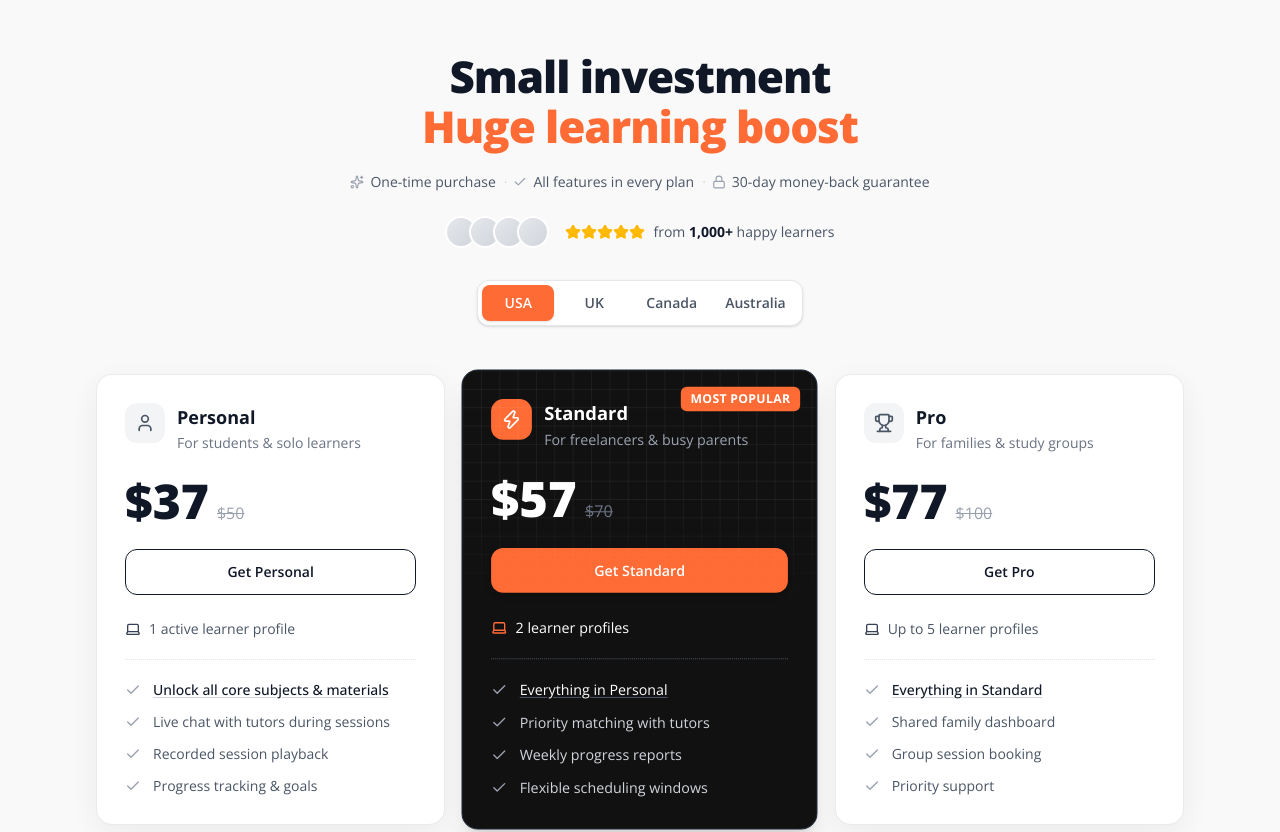
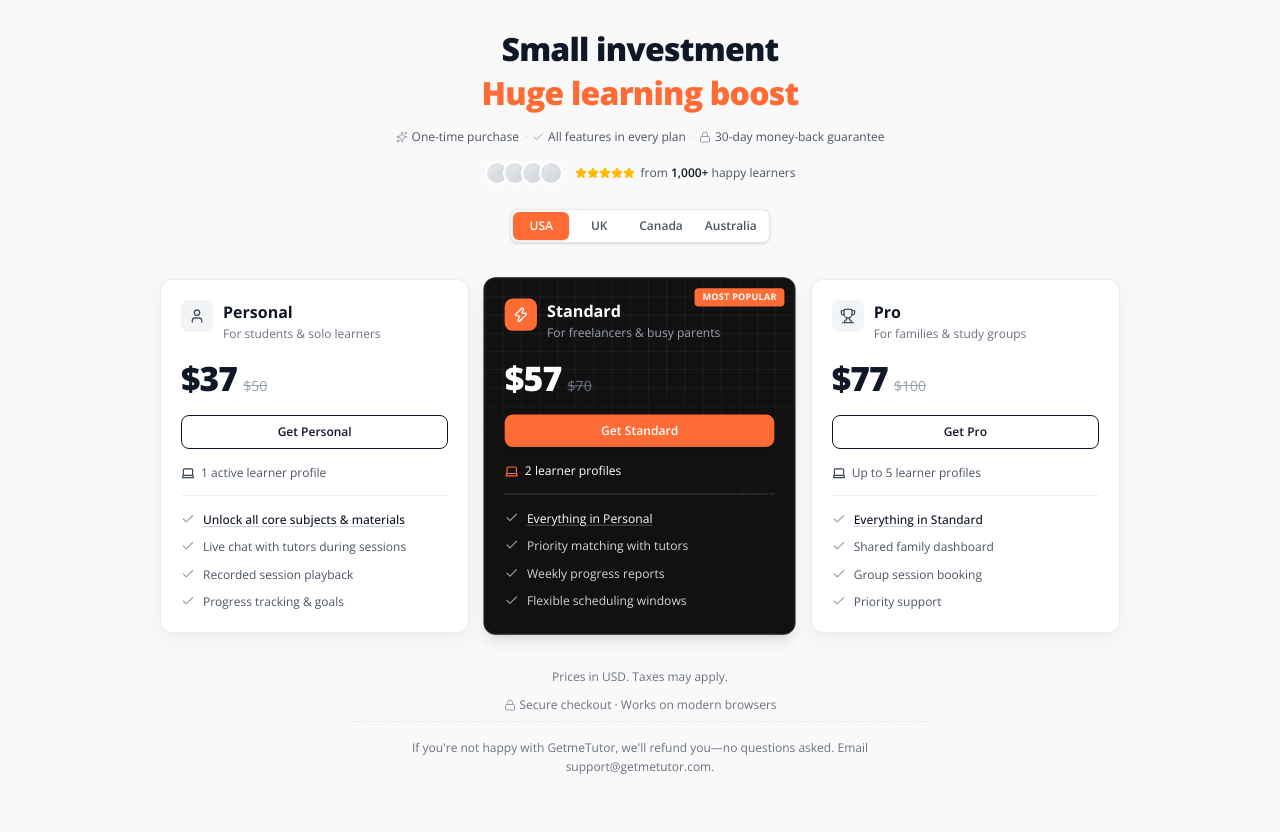
Before and after one commit to Shahzaib-010/getmetutor, a React (Vite) app: page / in a window 1280 px wide. Shown: the part 1440-2272 px from the top of the page. Built offline with nearby package versions, Linux system fonts and the light colour scheme.

Commit message:
pricing section fixes

```diff
--- a/src/components/section/PricingSection.jsx
+++ b/src/components/section/PricingSection.jsx
@@ -290,57 +290,57 @@
       className={`w-full font-open-sans antialiased ${className}`}
       style={{ backgroundColor: "var(--color-bg)" }}
     >
-      <div className="max-w-6xl mx-auto px-4 sm:px-6 lg:px-8 py-12 sm:py-16 md:py-20">
+      <div className="max-w-5xl mx-auto px-4 sm:px-6 lg:px-8 py-9 sm:py-11 md:py-14">
         {/* Header */}
-        <div className="text-center max-w-3xl mx-auto">
-          <h2 className="text-3xl sm:text-4xl md:text-[2.75rem] font-extrabold tracking-tight text-gray-900 leading-[1.15]">
+        <div className="text-center max-w-2xl mx-auto">
+          <h2 className="text-2xl sm:text-3xl md:text-[2rem] font-extrabold tracking-tight text-gray-900 leading-snug">
             Small investment
             <br />
             <span style={{ color: ORANGE }}>Huge learning boost</span>
           </h2>
-          <div className="mt-5 flex flex-wrap items-center justify-center gap-x-2 gap-y-2 text-xs sm:text-sm text-gray-600">
+          <div className="mt-3.5 flex flex-wrap items-center justify-center gap-x-1.5 gap-y-1.5 text-[11px] sm:text-xs text-gray-600">
             {region.subheader.map((item, i) => (
-              <span key={item.text} className="inline-flex items-center gap-1.5">
+              <span key={item.text} className="inline-flex items-center gap-1">
                 {i > 0 && (
                   <span className="text-gray-300 hidden sm:inline" aria-hidden>
                     ·
                   </span>
                 )}
-                <item.icon className="h-3.5 w-3.5 text-gray-400 shrink-0" />
+                <item.icon className="h-3 w-3 text-gray-400 shrink-0" />
                 <span>{item.text}</span>
               </span>
             ))}
           </div>
 
           {/* Social proof */}
-          <div className="mt-6 flex flex-col sm:flex-row items-center justify-center gap-3 sm:gap-4">
-            <div className="flex -space-x-2">
+          <div className="mt-4 flex flex-col sm:flex-row items-center justify-center gap-2.5 sm:gap-3">
+            <div className="flex -space-x-1.5">
               {[0, 1, 2, 3].map((i) => (
                 <div
                   key={i}
-                  className="h-8 w-8 rounded-full border-2 border-white bg-linear-to-br from-gray-200 to-gray-300"
+                  className="h-6 w-6 rounded-full border-2 border-white bg-linear-to-br from-gray-200 to-gray-300"
                   aria-hidden
                 />
               ))}
             </div>
-            <div className="flex items-center gap-2 text-sm text-gray-700">
+            <div className="flex items-center gap-1.5 text-xs text-gray-700">
               <div className="flex text-amber-400">
                 {[1, 2, 3, 4, 5].map((s) => (
-                  <Star key={s} className="h-4 w-4 fill-current" />
+                  <Star key={s} className="h-3 w-3 fill-current" />
                 ))}
               </div>
               <span className="text-gray-600">
-                from <strong className="text-gray-900">1,000+</strong> happy learners
+                from <strong className="text-gray-900 font-semibold">1,000+</strong> happy learners
               </span>
             </div>
           </div>
 
           {/* Country switcher */}
-          <div className="mt-8 flex justify-center">
+          <div className="mt-6 flex justify-center">
             <div
               role="tablist"
               aria-label="Select region for pricing"
-              className="inline-flex flex-wrap justify-center gap-1 rounded-xl border border-gray-200 bg-white p-1 shadow-sm"
+              className="inline-flex flex-wrap justify-center gap-0.5 rounded-lg border border-gray-200 bg-white p-0.5 shadow-sm"
             >
               {REGION_KEYS.map((key) => {
                 const active = regionKey === key;
@@ -352,7 +352,7 @@
                     aria-selected={active}
                     onClick={() => setRegionKey(key)}
                     className={[
-                      "min-w-18 rounded-lg px-3 py-2 text-xs sm:text-sm font-semibold transition-colors",
+                      "min-w-14 rounded-md px-2.5 py-1.5 text-[11px] sm:text-xs font-semibold transition-colors",
                       active
                         ? "text-white shadow-sm"
                         : "text-gray-600 hover:text-gray-900 hover:bg-gray-50",
@@ -372,7 +372,7 @@
         </div>
 
         {/* Cards */}
-        <div className="mt-10 md:mt-12 grid grid-cols-1 lg:grid-cols-3 gap-6 lg:gap-5 items-stretch">
+        <div className="mt-8 md:mt-9 grid grid-cols-1 lg:grid-cols-3 gap-4 lg:gap-4 items-stretch">
           {plans.map((plan) => (
             <PricingCard
               key={plan.name}
@@ -385,16 +385,16 @@
         </div>
 
         {/* Footer */}
-        <div className="mt-10 md:mt-12 text-center space-y-3 max-w-2xl mx-auto">
-          <p className="text-xs sm:text-sm text-gray-500 flex flex-wrap items-center justify-center gap-2">
+        <div className="mt-8 md:mt-9 text-center space-y-2 max-w-xl mx-auto">
+          <p className="text-[11px] sm:text-xs text-gray-500 flex flex-wrap items-center justify-center gap-2">
             <span>{region.footerLine1}</span>
           </p>
-          <p className="text-xs sm:text-sm text-gray-500 inline-flex flex-wrap items-center justify-center gap-1.5">
-            <Lock className="h-3.5 w-3.5 text-gray-400" />
+          <p className="text-[11px] sm:text-xs text-gray-500 inline-flex flex-wrap items-center justify-center gap-1">
+            <Lock className="h-3 w-3 text-gray-400 shrink-0" />
             {region.footerLine2}
           </p>
-          <div className="pt-6 border-t border-dashed border-gray-200">
-            <p className="text-xs sm:text-sm text-gray-500 leading-relaxed">
+          <div className="pt-4 border-t border-dashed border-gray-200">
+            <p className="text-[11px] sm:text-xs text-gray-500 leading-relaxed">
               {region.refundNote}
             </p>
           </div>
@@ -412,16 +412,16 @@
     <motion.article
       layout
       className={[
-        "relative flex flex-col rounded-2xl border p-6 sm:p-7",
+        "relative flex flex-col rounded-xl border p-4 sm:p-5",
         isFeatured
-          ? "border-gray-800 shadow-xl lg:scale-[1.02] z-10"
-          : "border-gray-200/80 bg-white shadow-[0_8px_30px_rgba(15,23,42,0.06)]",
+          ? "border-gray-800 shadow-lg lg:scale-[1.01] z-10"
+          : "border-gray-200/80 bg-white shadow-[0_6px_24px_rgba(15,23,42,0.05)]",
       ].join(" ")}
       style={isFeatured ? { backgroundColor: dark } : { backgroundColor: "#ffffff" }}
     >
       {isFeatured && (
         <div
-          className="pointer-events-none absolute inset-x-0 top-0 h-[52%] rounded-t-2xl opacity-90"
+          className="pointer-events-none absolute inset-x-0 top-0 h-[52%] rounded-t-xl opacity-90"
           style={{
             backgroundImage: `
               linear-gradient(to right, rgba(255,255,255,0.06) 1px, transparent 1px),
@@ -437,17 +437,17 @@
       )}
       {isFeatured && (
         <span
-          className="absolute top-4 right-4 rounded-md px-2.5 py-1 text-[10px] sm:text-xs font-bold uppercase tracking-wide text-white"
+          className="absolute top-2.5 right-2.5 rounded px-2 py-0.5 text-[9px] font-bold uppercase tracking-wide text-white"
           style={{ backgroundColor: orange }}
         >
           Most popular
         </span>
       )}
 
-      <div className="flex items-start gap-3">
+      <div className="flex items-start gap-2.5">
         <span
           className={[
-            "grid h-10 w-10 shrink-0 place-items-center rounded-xl",
+            "grid h-8 w-8 shrink-0 place-items-center rounded-lg",
             isFeatured ? "" : "bg-gray-100",
           ].join(" ")}
           style={
@@ -457,19 +457,19 @@
           }
         >
           <Icon
-            className={isFeatured ? "h-5 w-5 text-white" : "h-5 w-5 text-gray-600"}
+            className={isFeatured ? "h-4 w-4 text-white" : "h-4 w-4 text-gray-600"}
           />
         </span>
         <div>
           <h3
-            className={`text-lg font-bold ${
+            className={`text-base font-bold ${
               isFeatured ? "text-white" : "text-gray-900"
             }`}
           >
             {plan.name}
           </h3>
           <p
-            className={`mt-0.5 text-sm ${
+            className={`mt-0.5 text-xs leading-snug ${
               isFeatured ? "text-gray-400" : "text-gray-500"
             }`}
           >
@@ -478,7 +478,7 @@
         </div>
       </div>
 
-      <div className="mt-6 flex items-baseline gap-2">
+      <div className="mt-4 flex items-baseline gap-1.5">
         <AnimatePresence mode="wait">
           <motion.span
             key={`${region.code}-${plan.price}`}
@@ -486,7 +486,7 @@
             animate={{ opacity: 1, y: 0 }}
             exit={{ opacity: 0, y: -6 }}
             transition={{ duration: 0.15 }}
-            className={`text-4xl sm:text-5xl font-extrabold tabular-nums ${
+            className={`text-3xl sm:text-[2.1rem] font-extrabold tabular-nums tracking-tight ${
               isFeatured ? "text-white" : "text-gray-900"
             }`}
           >
@@ -494,7 +494,7 @@
           </motion.span>
         </AnimatePresence>
         <span
-          className={`text-base line-through ${
+          className={`text-sm line-through ${
             isFeatured ? "text-gray-500" : "text-gray-400"
           }`}
         >
@@ -505,9 +505,9 @@
       <button
         type="button"
         className={[
-          "mt-6 w-full rounded-xl py-3 text-sm font-semibold transition-colors",
+          "mt-4 w-full rounded-lg py-2 text-xs font-semibold transition-colors",
           isFeatured
-            ? "text-white shadow-md hover:opacity-95"
+            ? "text-white shadow-sm hover:opacity-95"
             : "border border-gray-900 bg-white text-gray-900 hover:bg-gray-50",
         ].join(" ")}
         style={isFeatured ? { backgroundColor: orange } : undefined}
@@ -516,28 +516,28 @@
       </button>
 
       <div
-        className={`mt-6 flex items-center gap-2 text-sm ${
+        className={`mt-4 flex items-center gap-1.5 text-xs ${
           isFeatured ? "text-white" : "text-gray-700"
         }`}
       >
         <Laptop
-          className="h-4 w-4 shrink-0"
+          className="h-3.5 w-3.5 shrink-0"
           style={{ color: isFeatured ? orange : undefined }}
         />
         <span className={isFeatured ? "" : "text-gray-600"}>{plan.devices}</span>
       </div>
 
       <div
-        className={`my-5 h-px border-t border-dotted ${
+        className={`my-3.5 h-px border-t border-dotted ${
           isFeatured ? "border-gray-600" : "border-gray-200"
         }`}
       />
 
-      <ul className="space-y-3 flex-1">
+      <ul className="space-y-2 flex-1">
         {plan.features.map((f) => (
-          <li key={f.text} className="flex gap-3 text-sm">
+          <li key={f.text} className="flex gap-2 text-xs leading-relaxed">
             <Check
-              className={`mt-0.5 h-4 w-4 shrink-0 ${
+              className={`mt-0.5 h-3.5 w-3.5 shrink-0 ${
                 isFeatured ? "text-gray-400" : "text-gray-400"
               }`}
             />
```
